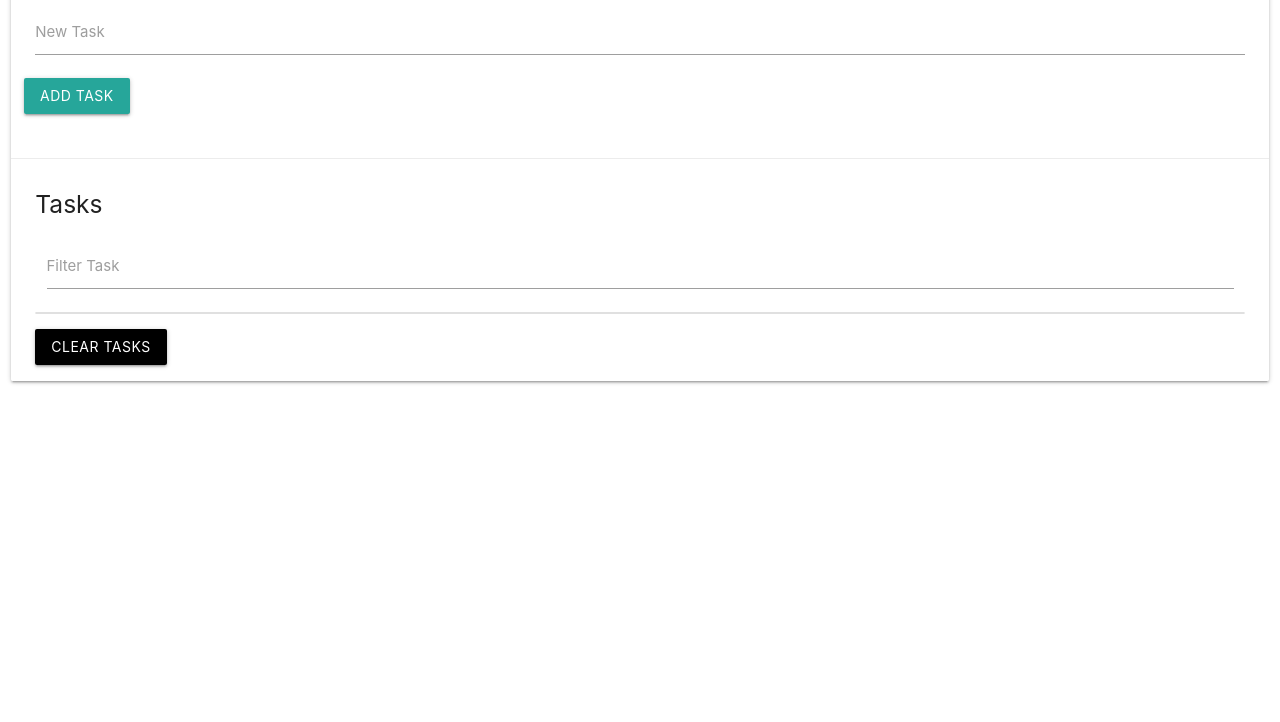
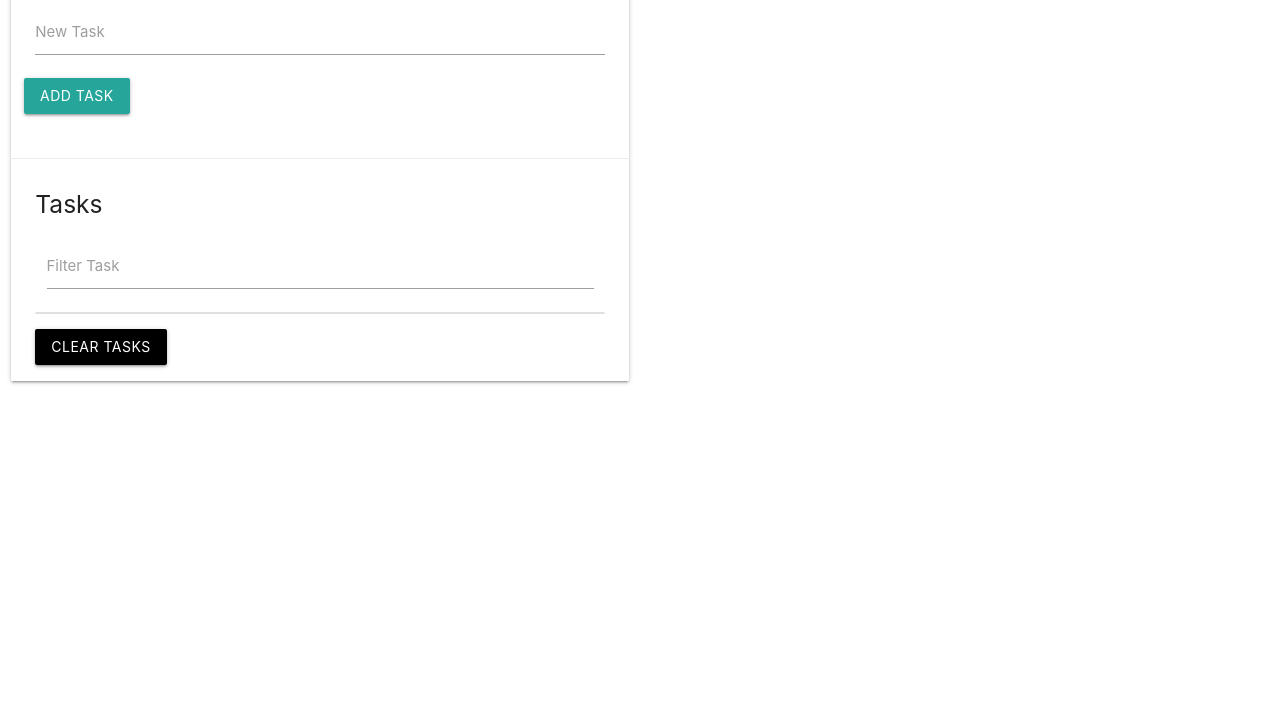
Before and after one commit to axmonsalve/axmonsalve.tasklist.github.io, a plain HTML site: page index.html in a window 1280 px wide. Shown: the part 78-800 px from the top of the page. Drawn offline with nearby package versions, Linux system fonts and the light colour scheme.

Commit message:
Changing size of column

```diff
--- a/index.html
+++ b/index.html
@@ -18,7 +18,7 @@
   <body>
     <div class="conatiner">
       <div class="row">
-        <div class="col s12">
+        <div class="col s6">
           <div id="main" class="card">
             <div class="card-content">
               <span class="card-title">Task List</span>
```
